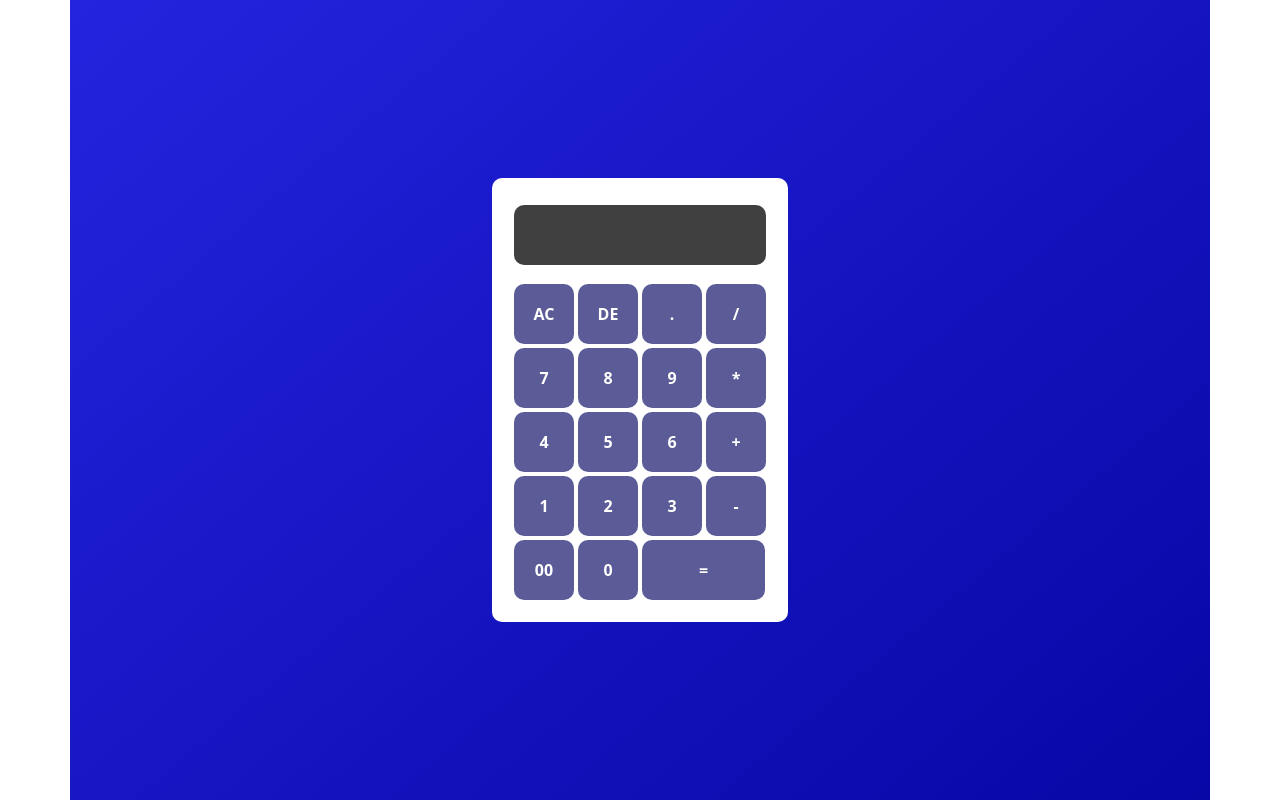
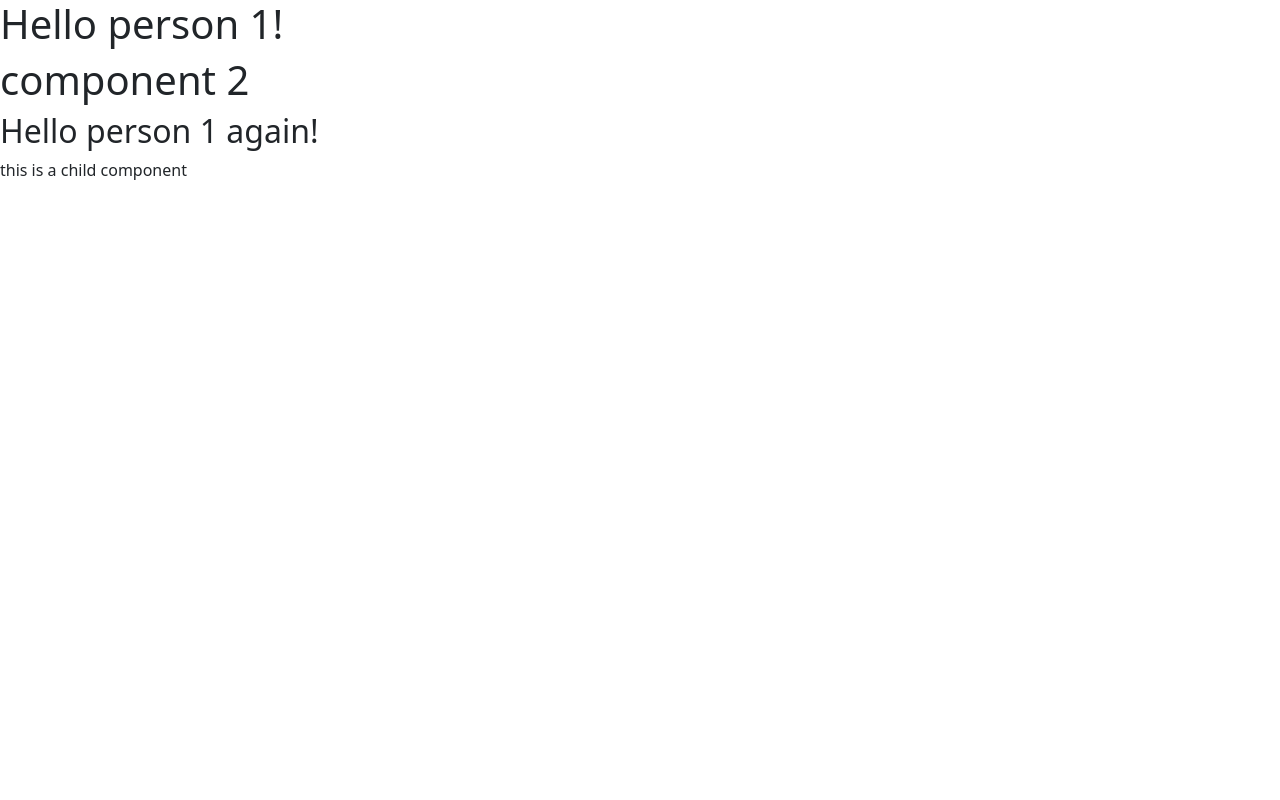
Before and after one commit to rathod-mehul/my-react-app, a React (Create React App) app: page / in a window 1280 px wide. Built offline with nearby package versions, Linux system fonts and the light colour scheme.

Commit message:
calculater and useContextHook

```diff
--- a/src/practice_folder/Practice.js
+++ b/src/practice_folder/Practice.js
@@ -8,11 +8,11 @@
 // import ForwardRefComponent from "./hook/Form";
 // import StyleComponent from "./hook/Form";
 
-import Calculator from "./calulator_folder/Calculator";
+// import Calculator from "./calulator_folder/Calculator";
+import UseContextHookComponent from "./hook/useContext/UseContextHookComponent";
 
 // import StyleComponent from "./style/StyleCompont";
 function Practice (){
-
 
     return(
         <>
@@ -25,7 +25,8 @@
 {/* <FunctionComponent name="chirag"/> */}
 {/* <StyleComponent/> */}
 {/* <ForwardRefComponent/> */}
-<Calculator/>
+{/* <Calculator/> */}
+<UseContextHookComponent/>
         </>
         )
 }
--- a/src/practice_folder/calulator_folder/Calculator.js
+++ b/src/practice_folder/calulator_folder/Calculator.js
@@ -3,7 +3,6 @@
 
 function Calculator() {
     const [value, setValue] = useState('');
-
 
     return (
         <div className="container">
--- a/src/practice_folder/calulator_folder/calculator.css
+++ b/src/practice_folder/calulator_folder/calculator.css
@@ -4,7 +4,7 @@
     display: flex;
     justify-content: center;
     align-items: center;
-    background: linear-gradient(140deg, rgb(36, 36, 223), rgb(7, 7, 166));
+    background: blue;
 }
 
 .calculator {
--- /dev/null
+++ b/src/practice_folder/hook/useContext/ChildComponent.js
@@ -0,0 +1,14 @@
+import {useState, createContext, useContext} from "react";
+import {UserContext} from "./UseContextHookComponent";
+
+export default function ChildComponent(){
+    const user = useContext(UserContext);
+
+    return(
+        <>
+        <h1>component 2</h1>
+        <h2>{`Hello ${user} again!`}</h2>
+        <p>this is a child component</p>
+        </>
+    )
+}
--- /dev/null
+++ b/src/practice_folder/hook/useContext/UseContextHookComponent.js
@@ -0,0 +1,15 @@
+import { useState, createContext, useContext } from "react";
+import ChildComponent from "./ChildComponent";
+
+export const UserContext = createContext();
+export default function UseContextHookComponent(){
+    const [user, setUser] = useState("person 1")
+    return(
+<>
+<UserContext.Provider value={user}>
+<h1>{`Hello ${user}!`}</h1>
+<ChildComponent/>
+</UserContext.Provider>
+</>
+    )
+}
```
